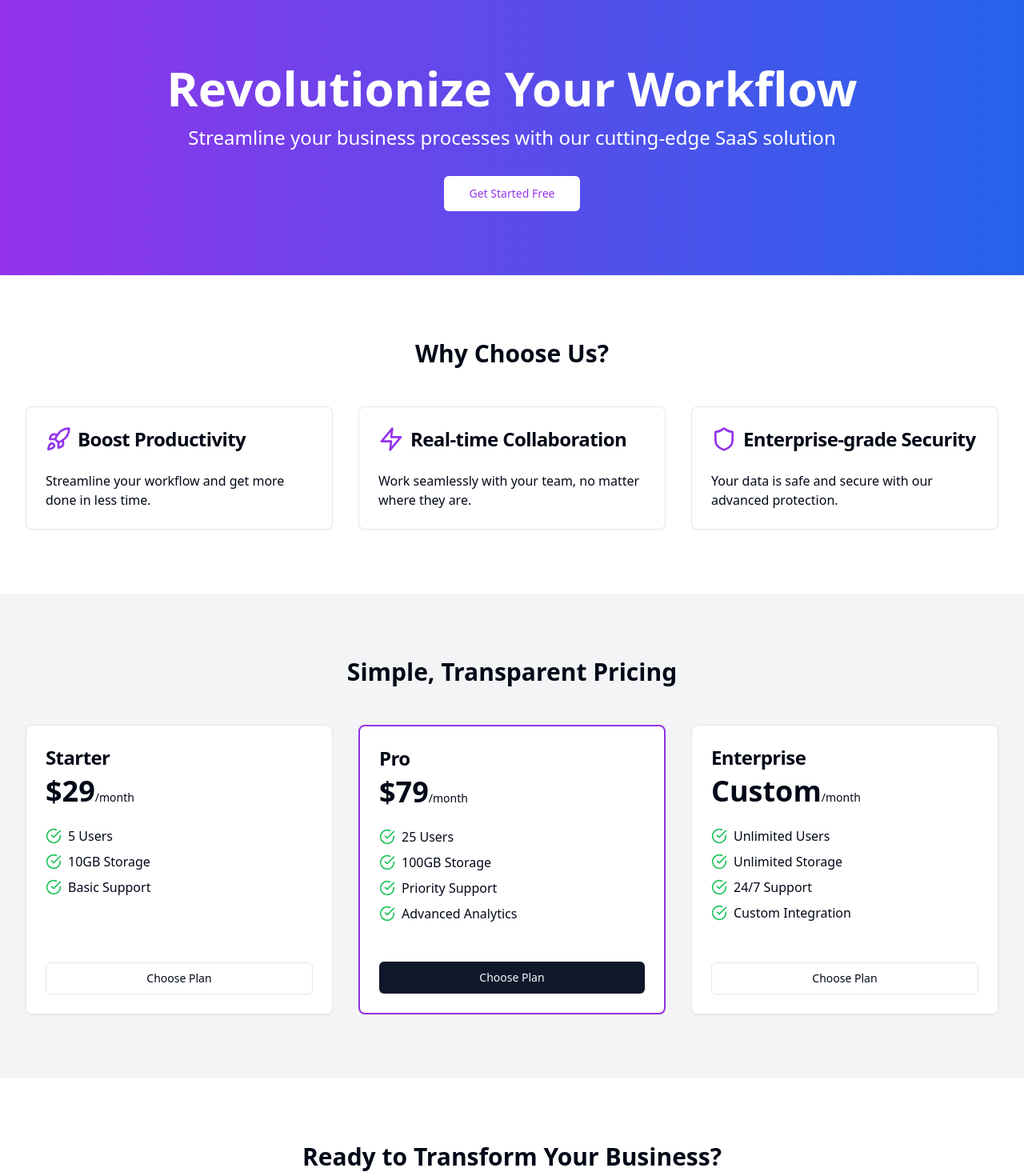
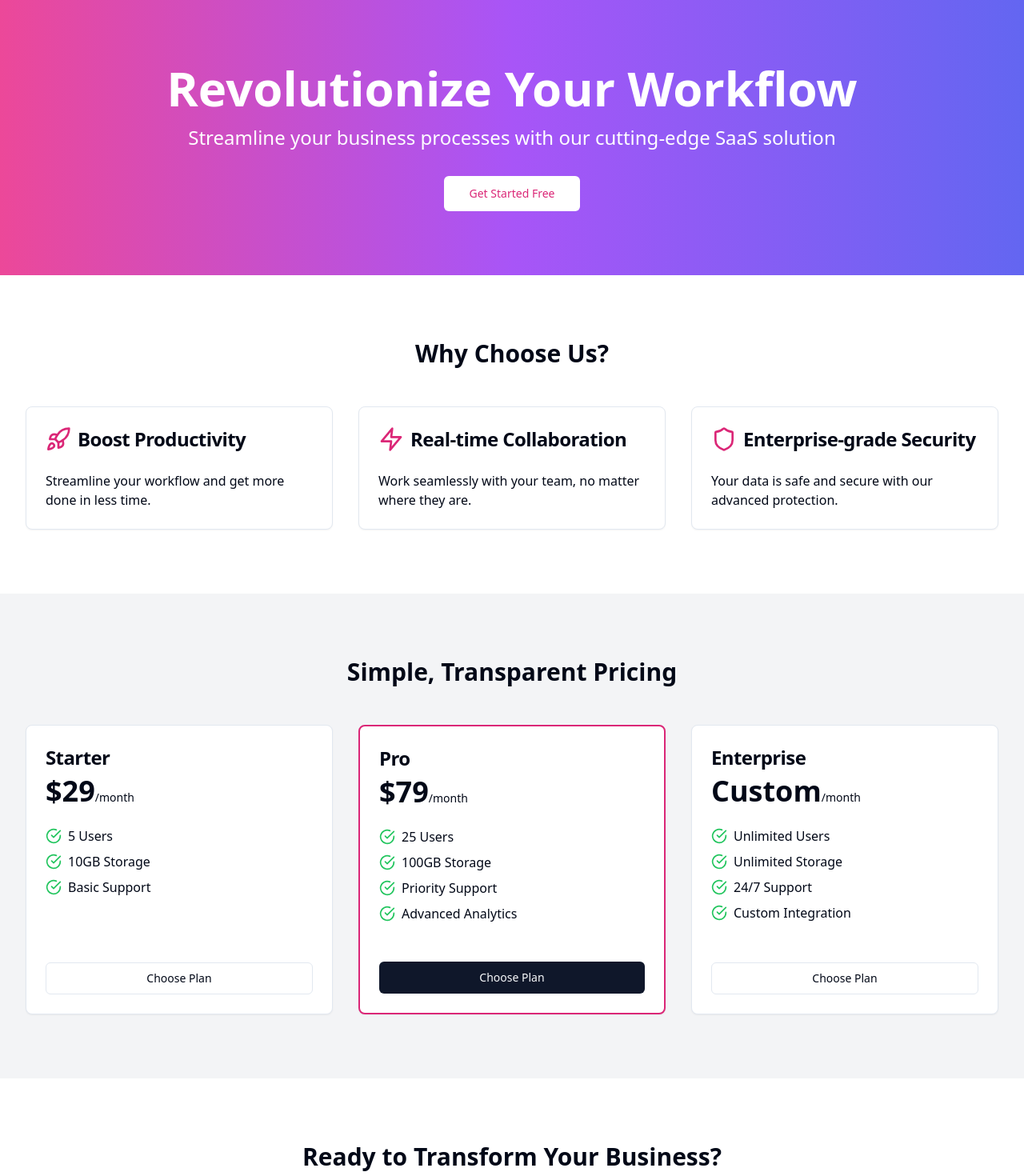
Before and after one commit to GPT-Engineer-App/cozy-saas-nook, a React (Vite) app: page / in a window 1280 px wide. Shown: the top 1470 px of the page at 80% size. Built offline with nearby package versions, Linux system fonts and the light colour scheme.

Commit message:
GPT Engineer Update [skip gpt_engineer]

```diff
--- a/src/pages/Index.jsx
+++ b/src/pages/Index.jsx
@@ -6,11 +6,11 @@ const Index = () => {
   return (
     <div className="flex flex-col min-h-screen">
       {/* Hero Section */}
-      <section className="bg-gradient-to-r from-purple-600 to-blue-600 text-white py-20">
+      <section className="bg-gradient-to-r from-pink-500 via-purple-500 to-indigo-500 text-white py-20">
         <div className="container mx-auto text-center">
           <h1 className="text-4xl md:text-6xl font-bold mb-4">Revolutionize Your Workflow</h1>
           <p className="text-xl md:text-2xl mb-8">Streamline your business processes with our cutting-edge SaaS solution</p>
-          <Button size="lg" className="bg-white text-purple-600 hover:bg-gray-100">Get Started Free</Button>
+          <Button size="lg" className="bg-white text-pink-600 hover:bg-gray-100">Get Started Free</Button>
         </div>
       </section>
 
@@ -20,17 +20,17 @@ const Index = () => {
           <h2 className="text-3xl font-bold text-center mb-12">Why Choose Us?</h2>
           <div className="grid grid-cols-1 md:grid-cols-3 gap-8">
             <FeatureCard
-              icon={<Rocket className="h-8 w-8 text-purple-600" />}
+              icon={<Rocket className="h-8 w-8 text-pink-600" />}
               title="Boost Productivity"
               description="Streamline your workflow and get more done in less time."
             />
             <FeatureCard
-              icon={<Zap className="h-8 w-8 text-purple-600" />}
+              icon={<Zap className="h-8 w-8 text-pink-600" />}
               title="Real-time Collaboration"
               description="Work seamlessly with your team, no matter where they are."
             />
             <FeatureCard
-              icon={<Shield className="h-8 w-8 text-purple-600" />}
+              icon={<Shield className="h-8 w-8 text-pink-600" />}
               title="Enterprise-grade Security"
               description="Your data is safe and secure with our advanced protection."
             />
@@ -68,7 +68,7 @@ const Index = () => {
         <div className="container mx-auto text-center">
           <h2 className="text-3xl font-bold mb-4">Ready to Transform Your Business?</h2>
           <p className="text-xl mb-8">Join thousands of satisfied customers and take your productivity to the next level.</p>
-          <Button size="lg" className="bg-purple-600 text-white hover:bg-purple-700">Start Your Free Trial</Button>
+          <Button size="lg" className="bg-pink-600 text-white hover:bg-pink-700">Start Your Free Trial</Button>
         </div>
       </section>
     </div>
@@ -90,7 +90,7 @@ const FeatureCard = ({ icon, title, description }) => (
 );
 
 const PricingCard = ({ title, price, features, highlighted = false }) => (
-  <Card className={`flex flex-col ${highlighted ? 'border-purple-600 border-2' : ''}`}>
+  <Card className={`flex flex-col ${highlighted ? 'border-pink-600 border-2' : ''}`}>
     <CardHeader>
       <CardTitle className="text-2xl font-bold">{title}</CardTitle>
       <p className="text-4xl font-bold">{price}<span className="text-sm font-normal">/month</span></p>
```
